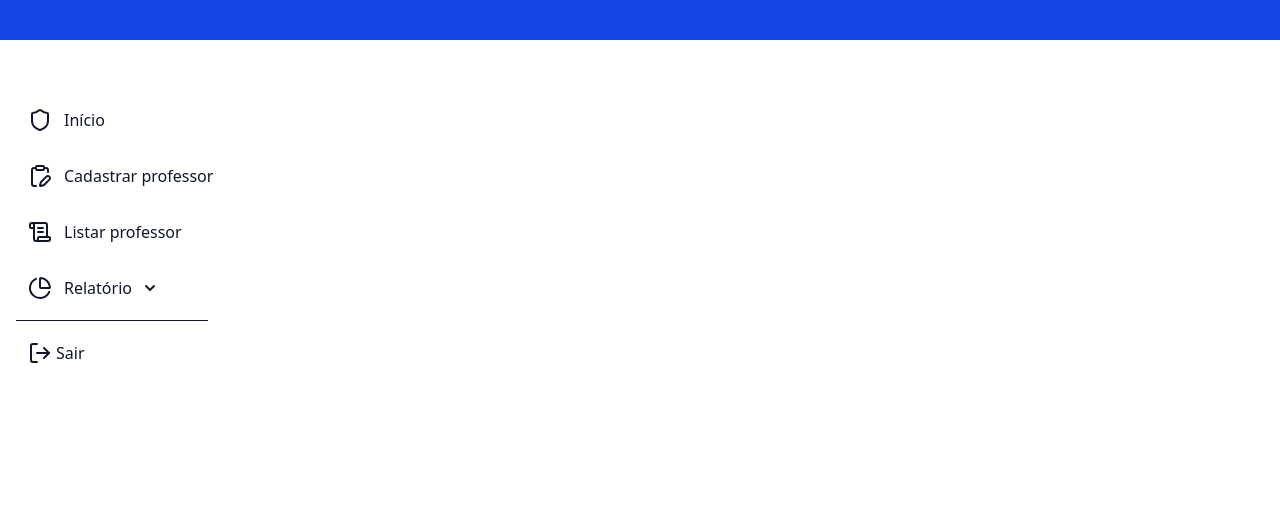
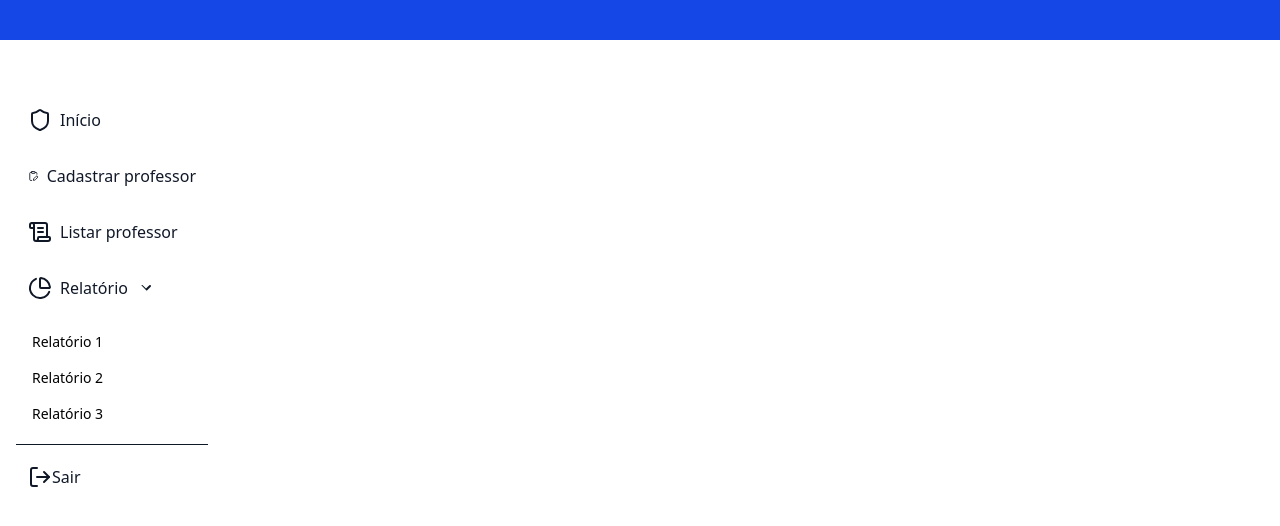
Before and after one commit to hgrgustavo/docentes-extraquadro, a Django app: page /menu/ in a window 1280 px wide, after a click on "Relatório". Shown: the top 526 px of the page. Run offline with Django 5.2, Linux system fonts and the light colour scheme.

Commit message:
fix: relatorio button dropdown working

```diff
--- a/website/static/js/fixes.js
+++ b/website/static/js/fixes.js
@@ -1,17 +1,11 @@
 class Fixes {
-  constructor(formId) {
-    this.form = document.getElementById(formId);
+  constructor() {
     document.addEventListener("DOMContentLoaded", () => {
       this.applyFixes();
     });
   }
 
   applyFixes() {
-    if (!this.form) {
-      console.error("Form não encontrado!");
-      return;
-    }
-
     this.removeSelectDashes();
     this.dropdownClick();
   }
@@ -27,20 +21,20 @@
   }
 
   dropdownClick() {
-    const menuButton = document.getElementById("menu-button");
-    const dropdown = document.querySelector(".origin-top-right");
+    const button = document.getElementById("menu-button");
+    const dropdown = document.getElementById("dropdown");
 
-    if (!menuButton || !dropdown) {
-      console.error("Elementos do dropdown não foram encontrados.");
-      return;
-    }
+    button.addEventListener("click", (event) => {
+      event.stopPropagation();
+      dropdown.classList.toggle("hidden");
+    });
 
-    menuButton.addEventListener("click", () => {
-      const isExpanded = menuButton.getAttribute("aria-expanded") === "true";
-      menuButton.setAttribute("aria-expanded", !isExpanded);
-      dropdown.classList.toggle("hidden");
+    document.addEventListener("click", (event) => {
+      if (!dropdown.contains(event.target) && !button.contains(event.target)) {
+        dropdown.classList.add("hidden");
+      }
     });
   }
 }
 
-const fixes = new Fixes("professor-form");
+const fixes = new Fixes();
--- a/website/templates/menu.html
+++ b/website/templates/menu.html
@@ -13,90 +13,72 @@
 
 <body>
     <div class="h-full flex flex-col relative z-0 overflow-visible">
-        <nav class="relative bg-blue-700 pb-10 mb-10 flex items-center justify-between z-0">
+        <!-- Navegação -->
+        <nav class="relative bg-blue-700 pb-10 mb-10 flex items-center justify-between z-0"></nav>
 
-        </nav>
         <div class="flex flex-1 relative">
+            <!-- Barra lateral -->
             <aside class="w-56 p-4 text-gray-900">
                 <ul class="space-y-2">
+                    <!-- Links de navegação -->
+                    <li>
                         <a href="{% url 'menuiniciopage' %}" class="flex items-center p-3 rounded-lg cursor-pointer hover:bg-blue-700 hover:text-white transition-all">
-                    <li class="flex items-center gap-1">
-
                             <i data-lucide="shield" class="duration-700 transition-all"></i>
                             <span class="flex-1 ml-2 whitespace-nowrap">Início</span>
-
+                        </a>
                     </li>
-                </a>
+                    <li>
                         <a href="{% url 'menucriarprofessorpage' %}" class="flex items-center p-3 rounded-lg cursor-pointer hover:bg-blue-700 hover:text-white transition-all">
-                    <li class="flex items-center gap-1">
-
                             <i data-lucide="clipboard-pen" class="duration-700 transition-all"></i>
                             <span class="flex-1 ml-2 whitespace-nowrap">Cadastrar professor</span>
-
+                        </a>
                     </li>
-                </a>
+                    <li>
                         <a href="{% url 'menulistarprofessor' %}" class="flex items-center p-3 rounded-lg cursor-pointer hover:bg-blue-700 hover:text-white transition-all">
-                    <li class="flex items-center gap-1">
-
                             <i data-lucide="scroll-text" class="duration-700 transition-all"></i>
                             <span class="flex-1 ml-2 whitespace-nowrap">Listar professor</span>
-
+                        </a>
                     </li>
-                </a>
-               <button id="menu-button" aria-expanded="false" aria-haspopup="true" class="dropdown-toggle flex items-center p-3 rounded-lg cursor-pointer hover:bg-blue-700 hover:text-white transition-all">
-                  <i data-lucide="chart-pie" class="duration-700 transition-all"></i>
-                  <span class="flex-1 ml-3 whitespace-nowrap">Relatório</span>
-                  <svg class="-mr-1 ml-2 h-5 w-5" xmlns="http://www.w3.org/2000/svg" viewBox="0 0 20 20" fill="currentColor" aria-hidden="true">
-                    <path fill-rule="evenodd" d="M5.293 7.293a1 1 0 011.414 0L10 10.586l3.293-3.293a1 1 0 111.414 1.414l-4 4a1 1 0 01-1.414 0l-4-4a1 1 0 010-1.414z" clip-rule="evenodd" />
+                    <li>
+                        <!-- Dropdown -->
+                        <div class="flex flex-col space-y-2">
+                            <div class="w-full">
+                                <button id="menu-button" aria-expanded="true" aria-haspopup="true" class="flex items-center w-full p-3 rounded-lg cursor-pointer hover:bg-blue-700 hover:text-white transition-all">
+                                    <i data-lucide="chart-pie" class="wr-2 duration-700 transition-all"></i>
+                                    <span class="ml-2 whitespace-nowrap">Relatório</span>
+                                    <svg class="-mr-1 ml-2 h-5 w-5" xmlns="http://www.w3.org/2000/svg" viewBox="0 0 20 20" fill="currentColor" aria-hidden="false">
+                                        <path fill-rule="evenodd" d="M5.293 7.293a1 1 0 011.414 0L10 10.586l3.293-3.293a1 1 0 111.414 1.414l-4 4a 1 0 01-1.414 0l-4-4a1 1 0 010-1.414z" clip-rule="evenodd" />
                                     </svg>
                                 </button>
-
-               <div class="origin-top-right absolute right-0 mt-2 w-56 rounded-md shadow-lg bg-white ring-1 ring-black ring-opacity-5 focus:outline-none hidden" role="menu" aria-orientation="vertical" aria-labelledby="menu-button" tabindex="-1">
+                            </div>
+                            <div id="dropdown" class="hidden bg-white text-black" role="menu" aria-orientation="vertical" aria-labelledby="menu-button">
                                 <div class="py-1" role="none">
-                    <a href="" class="block px-4 py-2 text-sm text-gray-700 hover:bg-gray-100 hover:text-gray-900" role="menuitem" tabindex="-1" id="menu-item-0">Relatório 1</a>
-                    <a href="" class="block px-4 py-2 text-sm text-gray-700 hover:bg-gray-100 hover:text-gray-900" role="menuitem" tabindex="-1" id="menu-item-1">Relatório 2</a>
-                    <a href="" class="block px-4 py-2 text-sm text-gray-700 hover:bg-gray-100 hover:text-gray-900" role="menuitem" tabindex="-1" id="menu-item-2">Relatório 3</a>
+                                    <a href="#" class="block px-4 py-2 text-sm hover:bg-gray-100">Relatório 1</a>
+                                    <a href="#" class="block px-4 py-2 text-sm hover:bg-gray-100">Relatório 2</a>
+                                    <a href="#" class="block px-4 py-2 text-sm hover:bg-gray-100">Relatório 3</a>
                                 </div>
                             </div>
+                        </div>
+                    </li>
                     <hr>
+                    <li>
                         <a href="{% url 'menuiniciopage' %}" class="flex items-center p-3 rounded-lg cursor-pointer hover:bg-red-700 hover:text-white transition-all">
-                        <li class="flex items-center gap-1">
-
                             <i data-lucide="log-out" class="duration-700 transition-all"></i>
                             <span class="flex-1 whitespace-nowrap">Sair</span>
-
+                        </a>
                     </li>
-                    </a>
                 </ul>
             </aside>
+            <!-- Conteúdo principal -->
             {% block content %}
             {% endblock %}
         </div>
     </div>
 
-    <!-- dropdown logic
-    <script>
-        // Função para mostrar/ocultar o dropdown
-        function toggleDropdown(event) {
-            event.stopPropagation();  // Impede o fechamento ao clicar no próprio botão
-            document.getElementById("dropdown").classList.toggle("hidden");
-        }
-
-        // Fecha o dropdown ao clicar fora
-        document.addEventListener("click", function (event) {
-            const dropdown = document.getElementById("dropdown");
-            const trigger = document.querySelector(".flex.gap-4");
-
-            if (!trigger.contains(event.target) && !dropdown.contains(event.target)) {
-                dropdown.classList.add("hidden");
-            }
-        });
-    </script>
-    -->
 
     <script>
+        // Função para inicializar ícones Lucide
         lucide.createIcons();
     </script>
 </body>
-
 </html>
--- a/website/templates/menu_listarprofessor.html
+++ b/website/templates/menu_listarprofessor.html
@@ -15,9 +15,9 @@
       </p>
     </div>
     {% for p in professor %}
-    <div class="mt-10 grid grid-cols-1 gap-x-5 gap-y-8 sm:grid-cols-7">
+    <div class="mt-10 grid grid-cols-1 gap-x-5 gap-y-8 sm:grid-cols-5">
       <div class="col-span-1">
-        <img class="avatar-preview rounded-full w-[200px] h-[200px] border border-dashed">
+        <img class="avatar-preview rounded-full w-[300px] h-[200px] border border-dashed">
         <div class="text-center">
           <div class="mt-4 flex text-sm text-gray-600">
             <label for="file-upload" class="cursor-pointer rounded-md bg-white font-semibold text-indigo-600 focus-within:ring-2 focus-within:ring-indigo-600 hover:text-indigo-500">
--- a/website/views.py
+++ b/website/views.py
@@ -1,13 +1,12 @@
 from django.views.generic import base, edit, list
 from . import models, forms
-from django import http
 
 
 class Index(edit.CreateView):
     model = models.Usuario
     form_class = forms.LoginForm
     template_name = "login.html"
-    success_url = "menu/"
+    success_url = "menu/inicio/"
 
 
 class Menu(base.TemplateView):
```
Lines whose indentation alone changed are shown as unchanged.
